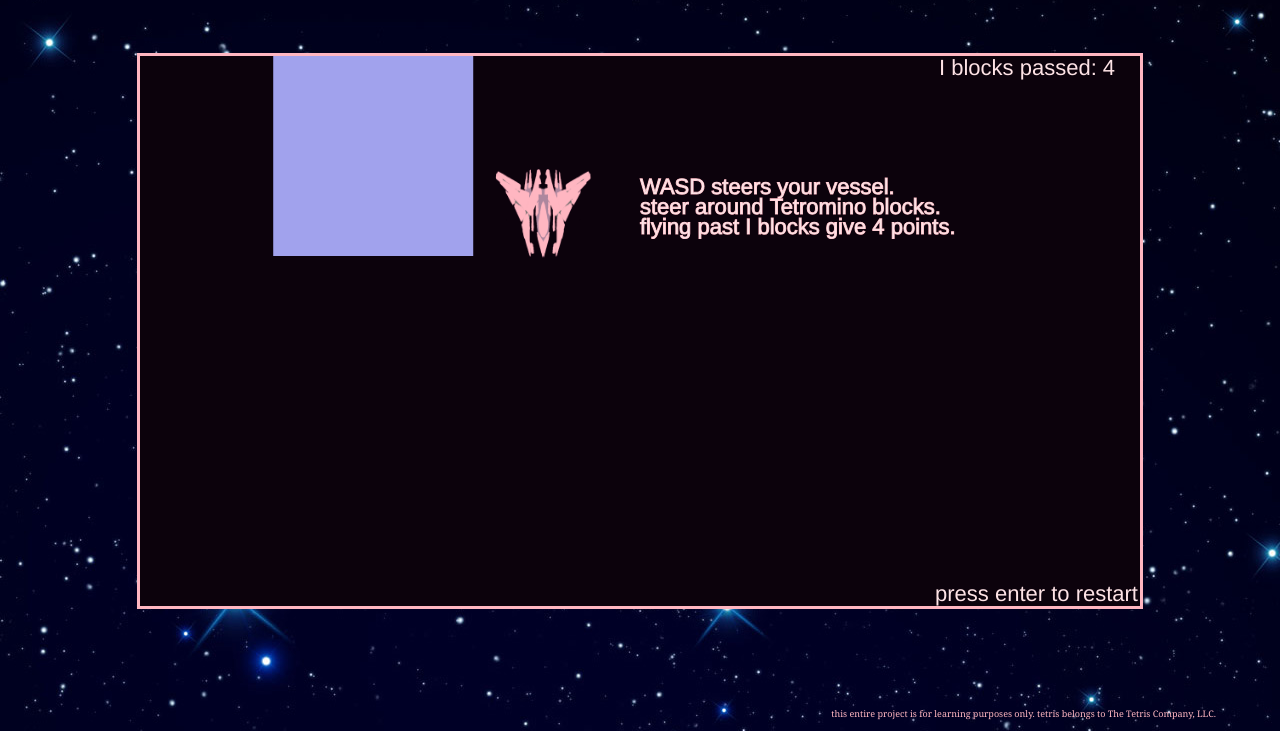
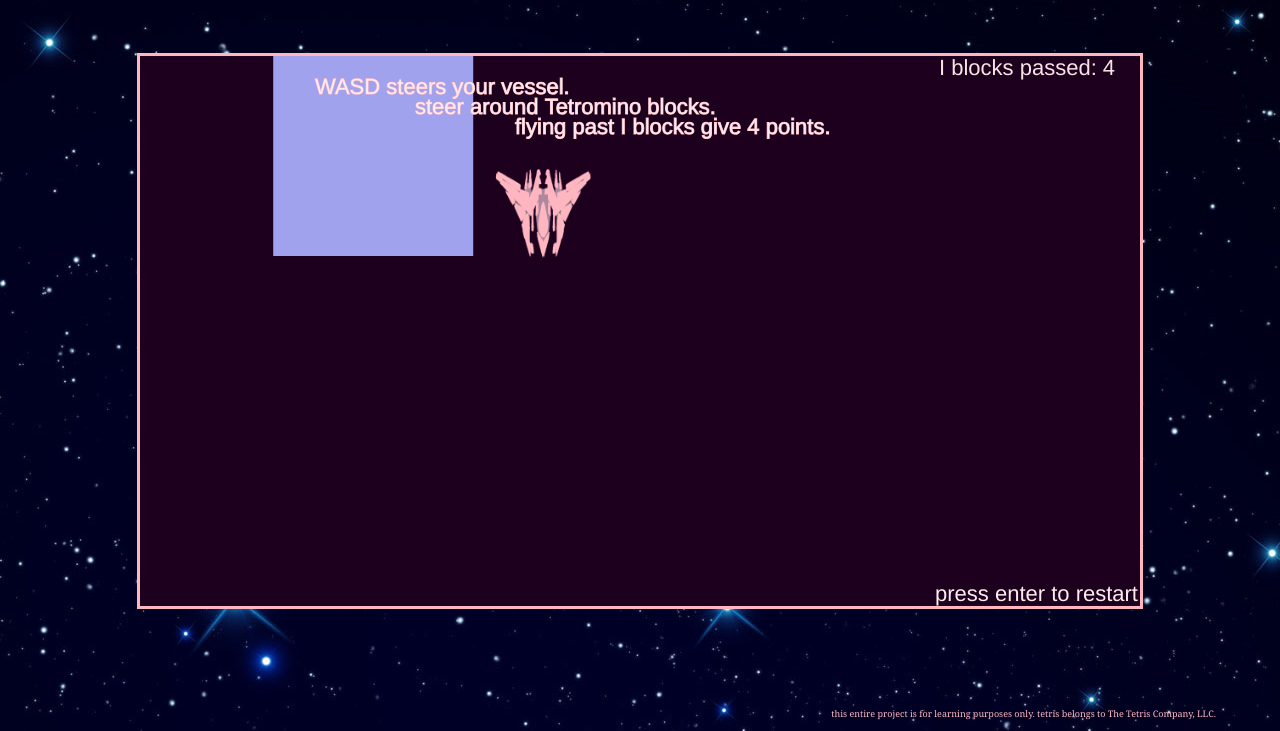
Before and after one commit to SpiralV/PROJECT-1, a plain HTML site: page index.html in a window 1280 px wide. Shown: the part 69-800 px from the top of the page. Drawn offline with Linux system fonts and the light colour scheme.

Commit message:
more styling

```diff
--- a/rls.js
+++ b/rls.js
@@ -24,7 +24,7 @@ window.onload = function() {
     staato.src = 'sfx/Item2A_3.wav'
     const bompin = document.createElement('audio')
     bompin.src = 'sfx/maybe-border-sound.wav'
-
+    staato.play()
 
 /* input current solve */
 // this is scanning for all key presses, with inpHandle wiring specific keys
@@ -89,13 +89,13 @@ function inpHandle(e) {
     }
 }
 
-// experimental bullet functionality
+/* experimental bullet functionality
 // function shooTest(e) {
 //     switch(e.keyCode) {
 //         case (77):
 //         shoot.update()
 //     }
-// }
+// } */
 
 // playable character control center
 class Player {
@@ -219,15 +219,15 @@ function animate(){
     // ctx.fillStyle = 'rgba(39, 9, 239, 0.2)'
     if(enemyTimer < 120){
         ctx.strokeStyle = 'lightpink'
-        ctx.fillStyle = 'rgb(253, 226, 229)'
-        ctx.strokeText('WASD steers your vessel.', 500, 138)
-        ctx.fillText('WASD steers your vessel.', 500, 138)
-        ctx.strokeText('steer around Tetromino blocks. ', 500, 158)
-        ctx.fillText('steer around Tetromino blocks. ', 500, 158)
-        ctx.strokeText('flying past I blocks give 4 points.', 500, 178)
-        ctx.fillText('flying past I blocks give 4 points.', 500, 178)
+        ctx.fillStyle = 'rgb(253, 236, 239)'
+        ctx.strokeText('WASD steers your vessel.', 175, 38)
+        ctx.fillText('WASD steers your vessel.', 175, 38)
+        ctx.strokeText('steer around Tetromino blocks. ', 275, 58)
+        ctx.fillText('steer around Tetromino blocks. ', 275, 58)
+        ctx.strokeText('flying past I blocks give 4 points.', 375, 78)
+        ctx.fillText('flying past I blocks give 4 points.', 375, 78)
     }
-    ctx.fillStyle = 'rgb(253, 226, 229)'
+    ctx.fillStyle = 'rgb(253, 236, 239)'
     ctx.fillText('press enter to restart', 795, 545)
 }
 
@@ -260,14 +260,14 @@ function detectHit() {
     if(slab.crashed){
         slab.crashed = false
         crashed.play()
-        ctx.fillStyle = 'rgb(253, 226, 229)'
+        ctx.fillStyle = 'rgb(253, 236, 239)'
         ctx.fillText('You crashed! Press enter to retry!', 300, 300)
         clearInterval(frameSec)
     }
     if(quad.crashed){
         quad.crashed = false
         crashed.play()
-        ctx.fillStyle = 'rgb(253, 226, 229)'
+        ctx.fillStyle = 'rgb(253, 236, 239)'
         ctx.fillText('You crashed! Press enter to retry!', 300, 300)
         clearInterval(frameSec)
     }
--- a/style.css
+++ b/style.css
@@ -15,7 +15,7 @@ body {
     width: 1000px;
     height: 550px;
     border: 3px solid lightpink;
-    background-color: rgb(12, 2, 12);
+    background-color: rgb(29, 0, 29);
 }
 
 #copyrite {
```
